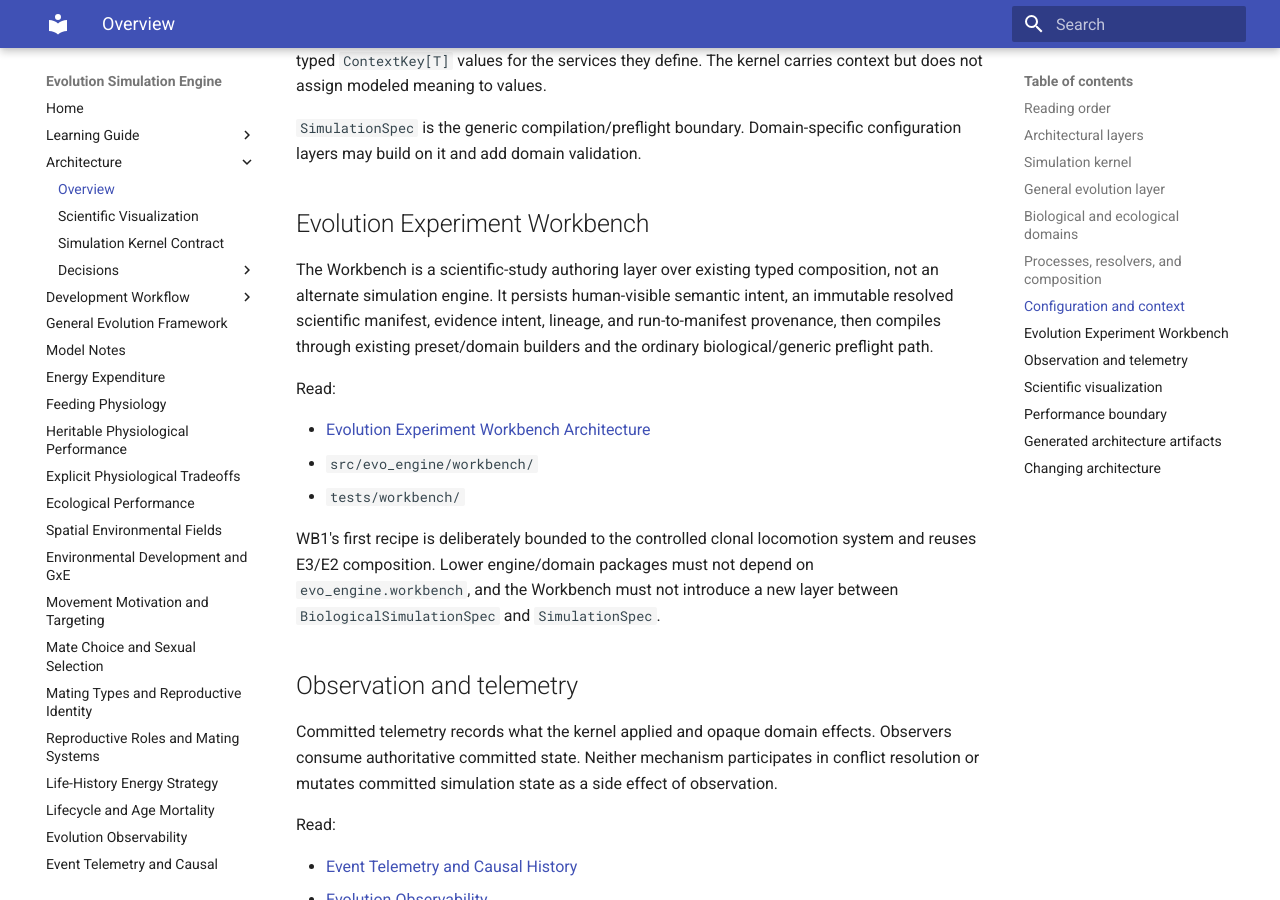
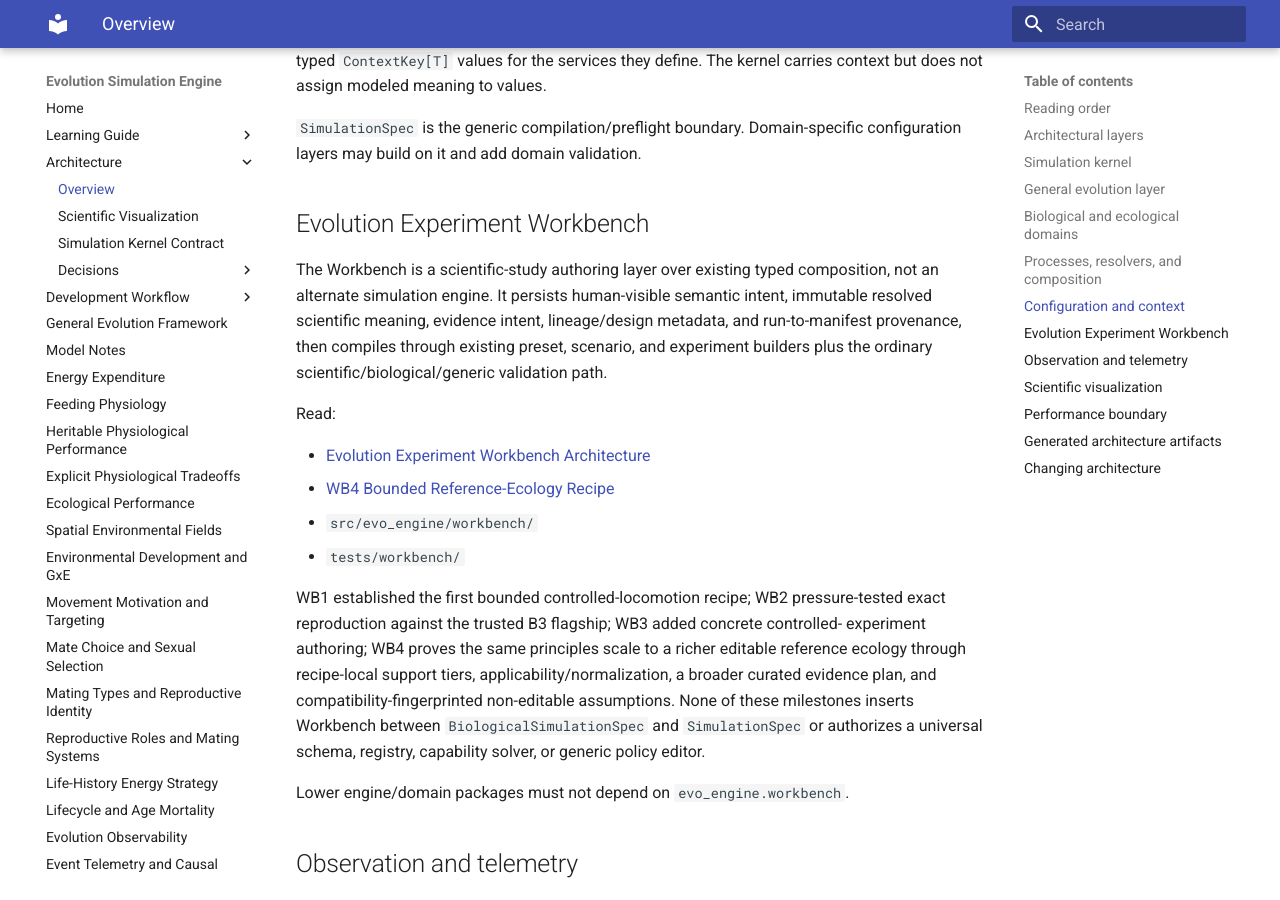
Before and after one commit to abdullahkhan57721/evolution-simulation-engine, an MkDocs documentation site: the page built from docs/architecture/index.md, in a window 1280 px wide and 900 px high, scrolled down 3311 px. Built offline with MkDocs 1.6.1 and Material for MkDocs 9.7.7, drawn with Linux system fonts in a browser that asks for light colours.

Commit message:
WB4: index rich Workbench recipe architecture

```diff
--- a/docs/architecture/index.md
+++ b/docs/architecture/index.md
@@ -147,20 +147,28 @@ configuration layers may build on it and add domain validation.
 
 The Workbench is a scientific-study authoring layer over existing typed
 composition, not an alternate simulation engine. It persists human-visible semantic
-intent, an immutable resolved scientific manifest, evidence intent, lineage, and
-run-to-manifest provenance, then compiles through existing preset/domain builders
-and the ordinary biological/generic preflight path.
+intent, immutable resolved scientific meaning, evidence intent, lineage/design
+metadata, and run-to-manifest provenance, then compiles through existing preset,
+scenario, and experiment builders plus the ordinary scientific/biological/generic
+validation path.
 
 Read:
 
 - [Evolution Experiment Workbench Architecture](../evolution_experiment_workbench.md)
+- [WB4 Bounded Reference-Ecology Recipe](../wb4_bounded_reference_ecology.md)
 - `src/evo_engine/workbench/`
 - `tests/workbench/`
 
-WB1's first recipe is deliberately bounded to the controlled clonal locomotion
-system and reuses E3/E2 composition. Lower engine/domain packages must not depend
-on `evo_engine.workbench`, and the Workbench must not introduce a new layer between
-`BiologicalSimulationSpec` and `SimulationSpec`.
+WB1 established the first bounded controlled-locomotion recipe; WB2 pressure-tested
+exact reproduction against the trusted B3 flagship; WB3 added concrete controlled-
+experiment authoring; WB4 proves the same principles scale to a richer editable
+reference ecology through recipe-local support tiers, applicability/normalization,
+a broader curated evidence plan, and compatibility-fingerprinted non-editable
+assumptions. None of these milestones inserts Workbench between
+`BiologicalSimulationSpec` and `SimulationSpec` or authorizes a universal schema,
+registry, capability solver, or generic policy editor.
+
+Lower engine/domain packages must not depend on `evo_engine.workbench`.
 
 ## Observation and telemetry
 
```
